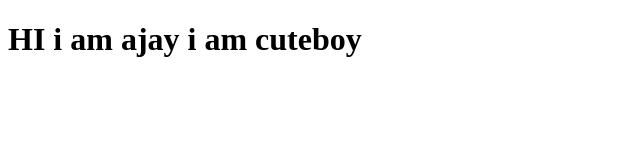
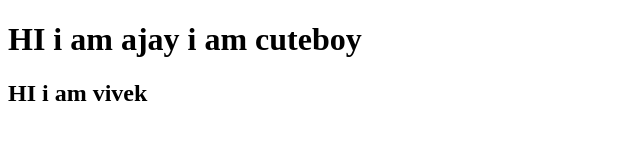
Before and after one commit to Cricbinit/ajayprac, a plain HTML site: page index.html in a window 1280 px wide. Shown: the whole page, without its empty margins (0-640 px from the left). Drawn offline with Linux system fonts and the light colour scheme.

Commit message:
updated index.html with h2 tag

```diff
--- a/index.html
+++ b/index.html
@@ -8,6 +8,7 @@
 <body>
 
     <h1>HI i am ajay i am cuteboy</h1>
+    <h2>HI i am vivek</h2>
 
 </body>
 </html>
```
